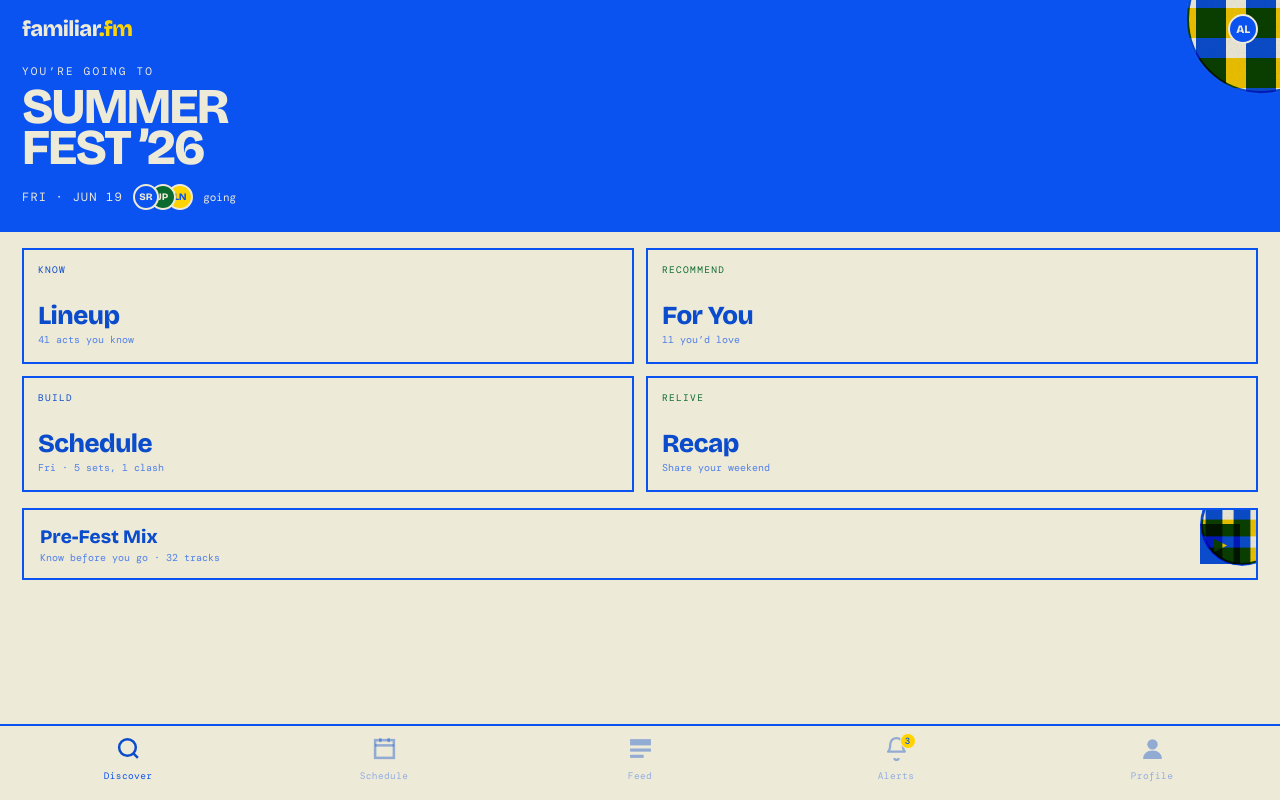
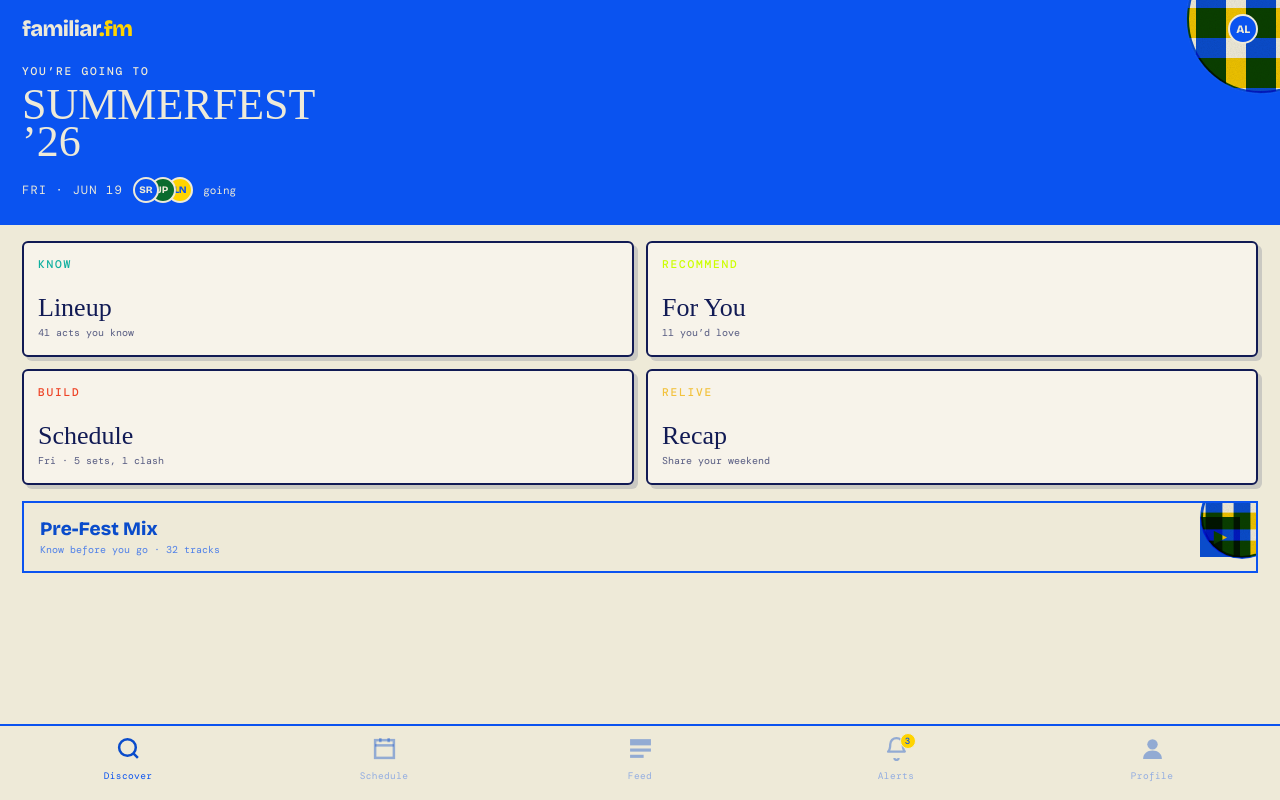
Before and after one commit to warrenj1893/familiar-fm, a React (Vite) app: page /plan in a window 1280 px wide. Built offline with nearby package versions, Linux system fonts and the light colour scheme.

Commit message:
Hybrid design system: merge risograph with modern UI

```diff
--- a/src/components/app-kit.jsx
+++ b/src/components/app-kit.jsx
@@ -8,10 +8,10 @@ export const AMONO = "'DM Mono', monospace";
 export const TIER = {
   know:  { ink: K.blue,  label: 'KNOW' },
   heard: { ink: K.green, label: 'HEARD' },
-  new:   { ink: '#9A7A00', label: 'NEW' },
+  new:   { ink: K.red, label: 'NEW' },
 };
 
-export const AV = { blue: K.blue, green: K.green, yellow: K.yellow, ink: '#241B33' };
+export const AV = { blue: K.blue, green: K.green, yellow: K.yellow, ink: '#241B33', teal: K.teal, red: K.red, lime: K.lime, butter: K.butter, navy: K.navy };
 
 export function APhone({ children }) {
   return (
@@ -87,6 +87,9 @@ export function Btn({ children, kind = 'fill', dark, style, ...rest }) {
   const kinds = {
     fill:  { background: K.blue, color: K.paper, mixBlendMode: dark ? 'normal' : 'multiply' },
     yellow:{ background: K.yellow, color: K.blue },
+    teal:  { background: K.teal, color: K.paper, mixBlendMode: dark ? 'normal' : 'multiply' },
+    red:   { background: K.red, color: K.paper, mixBlendMode: dark ? 'normal' : 'multiply' },
+    lime:  { background: K.lime, color: K.navy, mixBlendMode: dark ? 'normal' : 'multiply' },
     ghost: { background: 'transparent', color: dark ? K.paper : K.blue, border: `2px solid ${dark ? K.paper : K.blue}` },
   };
   return <button style={{ ...base, ...kinds[kind], ...style }} {...rest}>{children}</button>;
--- a/src/pages/Feed.jsx
+++ b/src/pages/Feed.jsx
@@ -65,7 +65,7 @@ export default function Feed() {
           <React.Fragment>
             <div style={{ display: 'flex', gap: 8, marginBottom: 14, flexWrap: 'wrap' }}>
               {['All', 'Summerfest', 'Muse', 'Indie'].map((c, i) => (
-                <span key={c} style={{ fontFamily: SM, fontSize: 11, color: i === 0 ? S.paper : S.blue, background: i === 0 ? S.blue : 'transparent', border: `2px solid ${S.blue}`, padding: '4px 11px', mixBlendMode: i === 0 ? 'multiply' : 'normal' }}>{c}</span>
+                <button key={c} className={i === 0 ? "pill pill-lime" : "pill pill-ghost"} style={{ height: 32, fontSize: 12, padding: '0 12px' }}>{c}</button>
               ))}
             </div>
             <FeedPost f={{ name: 'Dani Cruz', initial: 'DC', color: 'green' }} festival="Summerfest" day="FRI JUN 19" artist="flipturn" caption="first time seeing them — instant favorite" photoInk={S.blue} likes={48} />
--- a/src/pages/PlanHome.jsx
+++ b/src/pages/PlanHome.jsx
@@ -13,10 +13,10 @@ export default function PlanHome() {
   const F = FEST;
   const going = F.friends.filter((f) => f.going);
   const pillars = [
-    ['KNOW', 'Lineup', '41 acts you know', O.blue, '/lineup'],
-    ['RECOMMEND', 'For You', '11 you’d love', O.green, '/foryou'],
-    ['BUILD', 'Schedule', 'Fri · 5 sets, 1 clash', O.blue, '/schedule'],
-    ['RELIVE', 'Recap', 'Share your weekend', O.green, '/recap'],
+    ['KNOW', 'Lineup', '41 acts you know', O.teal, '/lineup'],
+    ['RECOMMEND', 'For You', '11 you’d love', O.lime, '/festivals'],
+    ['BUILD', 'Schedule', 'Fri · 5 sets, 1 clash', O.red, '/schedule'],
+    ['RELIVE', 'Recap', 'Share your weekend', O.butter, '/recap'],
   ];
 
   return (
@@ -29,8 +29,8 @@ export default function PlanHome() {
             <Mark size={22} color={O.paper} dark />
             <Avatar f={F.user} size={30} ring={O.paper} />
           </div>
-          <div style={{ fontFamily: OM, fontSize: 11, letterSpacing: '0.2em', color: O.paper, marginTop: 20, position: 'relative' }}>YOU’RE GOING TO</div>
-          <div style={{ fontFamily: OF, fontWeight: 800, fontSize: 50, lineHeight: 0.82, letterSpacing: '-0.04em', color: O.paper, textTransform: 'uppercase', marginTop: 8, position: 'relative', maxWidth: 230 }}>Summer<br/>fest ’26</div>
+          <div className="label" style={{ color: O.paper, marginTop: 20, position: 'relative' }}>YOU’RE GOING TO</div>
+          <div className="hand" style={{ fontSize: 44, lineHeight: 0.85, color: O.paper, marginTop: 8, position: 'relative', maxWidth: 230 }}>{F.name} ’26</div>
           <div style={{ display: 'flex', alignItems: 'center', gap: 10, marginTop: 16, position: 'relative' }}>
             <span style={{ fontFamily: OM, fontSize: 12, color: O.paper, letterSpacing: '0.1em' }}>{F.dayLabel}</span>
             <AvatarStack people={going} size={26} ring={O.paper} />
@@ -42,11 +42,11 @@ export default function PlanHome() {
           {/* pillar grid */}
           <div style={{ padding: '16px 22px', display: 'grid', gridTemplateColumns: '1fr 1fr', gap: 12 }}>
             {pillars.map(([k, t, sub, c, route]) => (
-              <div key={t} onClick={() => navigate(route)} style={{ border: `2px solid ${O.blue}`, padding: '14px 14px 16px', position: 'relative', minHeight: 116, display: 'flex', flexDirection: 'column', justifyContent: 'space-between', background: O.paper, cursor: 'pointer' }}>
-                <div style={{ fontFamily: OM, fontSize: 9.5, letterSpacing: '0.14em', color: c, mixBlendMode: c === O.blue ? 'multiply' : 'normal' }}>{k}</div>
+              <div key={t} onClick={() => navigate(route)} className="scrap" style={{ padding: '14px 14px 16px', position: 'relative', minHeight: 116, display: 'flex', flexDirection: 'column', justifyContent: 'space-between', cursor: 'pointer', border: `2px solid ${O.navy}` }}>
+                <div className="label" style={{ color: c }}>{k}</div>
                 <div>
-                  <div style={{ fontFamily: OF, fontWeight: 800, fontSize: 26, lineHeight: 0.9, letterSpacing: '-0.02em', color: O.blue, mixBlendMode: 'multiply' }}>{t}</div>
-                  <div style={{ fontFamily: OM, fontSize: 10, color: 'rgba(10,83,240,0.7)', marginTop: 6 }}>{sub}</div>
+                  <div className="hand" style={{ fontSize: 26, lineHeight: 0.9, color: O.navy }}>{t}</div>
+                  <div className="mono" style={{ fontSize: 10, color: 'rgba(17,26,84,0.7)', marginTop: 6 }}>{sub}</div>
                 </div>
               </div>
             ))}
--- a/src/pages/Profile.jsx
+++ b/src/pages/Profile.jsx
@@ -36,8 +36,8 @@ export default function Profile() {
           <div style={{ display: 'flex', gap: 8, marginTop: 18, position: 'relative' }}>
             {stats.map(([n, l]) => (
               <div key={l} style={{ flex: 1, textAlign: 'center' }}>
-                <div style={{ fontFamily: SF, fontWeight: 800, fontSize: 30, color: S.yellow, lineHeight: 0.8 }}>{n}</div>
-                <div style={{ fontFamily: SM, fontSize: 8.5, color: S.paper, marginTop: 5, letterSpacing: '0.04em' }}>{l}</div>
+                <div className="hand" style={{ fontSize: 32, color: S.yellow, lineHeight: 0.8 }}>{n}</div>
+                <div className="label" style={{ color: S.paper, marginTop: 5, letterSpacing: '0.04em' }}>{l}</div>
               </div>
             ))}
           </div>
--- a/src/styles/global.css
+++ b/src/styles/global.css
@@ -45,3 +45,33 @@ img {
 .page {
   padding-bottom: 80px;
 }
+
+/* NEW DESIGN HYBRID TOKENS & UTILITIES */
+:root {
+  --teal: #10B0A0;
+  --red: #EE4326;
+  --butter: #F2C23E;
+  --lime: #CCFF00;
+  --navy: #111A54;
+  --slate: #6A6F9C;
+  --lilac: #A77BFF;
+  --shadow-cut: 4px 4px 0 rgba(17, 26, 84, 0.16);
+  --shadow-hard: 5px 5px 0 #111A54;
+}
+
+.disp { font-family: 'Bricolage Grotesque', sans-serif; font-weight: 800; letter-spacing: -0.018em; }
+.hand { font-family: 'Shrikhand', cursive; font-weight: 400; }
+.label { font-family: 'DM Mono', monospace; font-weight: 500; font-size: 0.7rem; letter-spacing: 0.16em; text-transform: uppercase; }
+.mono { font-family: 'DM Mono', monospace; }
+
+.pill {
+  display: inline-flex; align-items: center; justify-content: center;
+  padding: 0 1.25rem; height: 3.25rem; border-radius: 999px;
+  font-family: 'Bricolage Grotesque', sans-serif; font-weight: 800; font-size: 1rem;
+  border: none; cursor: pointer; letter-spacing: 0.01em; transition: transform 0.1s, box-shadow 0.1s;
+}
+.pill:active { transform: translate(2px, 2px); box-shadow: none !important; }
+.pill-lime { background: var(--lime); color: var(--navy); box-shadow: var(--shadow-cut); border: 2px solid var(--navy); }
+.pill-ghost { background: transparent; color: var(--navy); border: 2px solid var(--navy); }
+
+.scrap { background: #F7F3EA; border: 2.5px solid var(--navy); border-radius: 6px; box-shadow: var(--shadow-cut); }
```
Also changed, not shown: src/components/poster-kit.jsx (+7 -1 lines), 5 other files (tests, documents, lock files or other folders).
